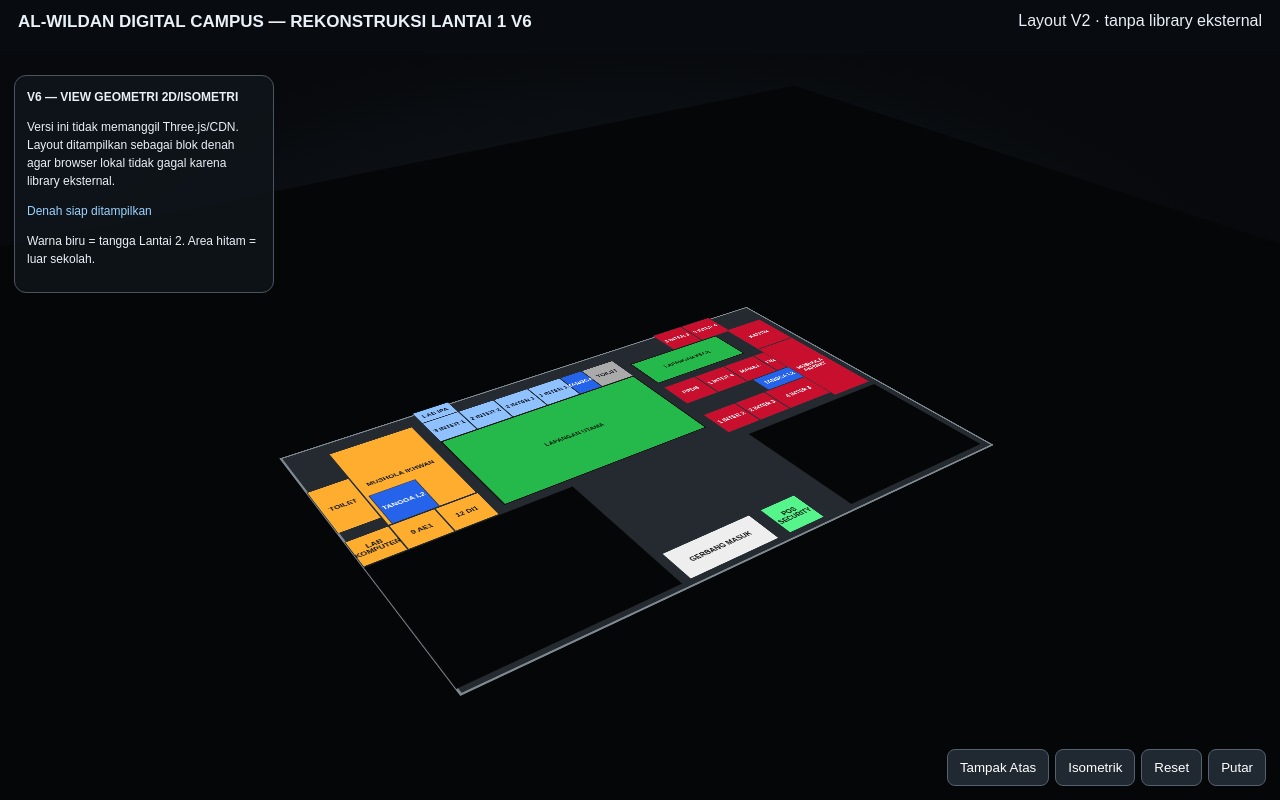
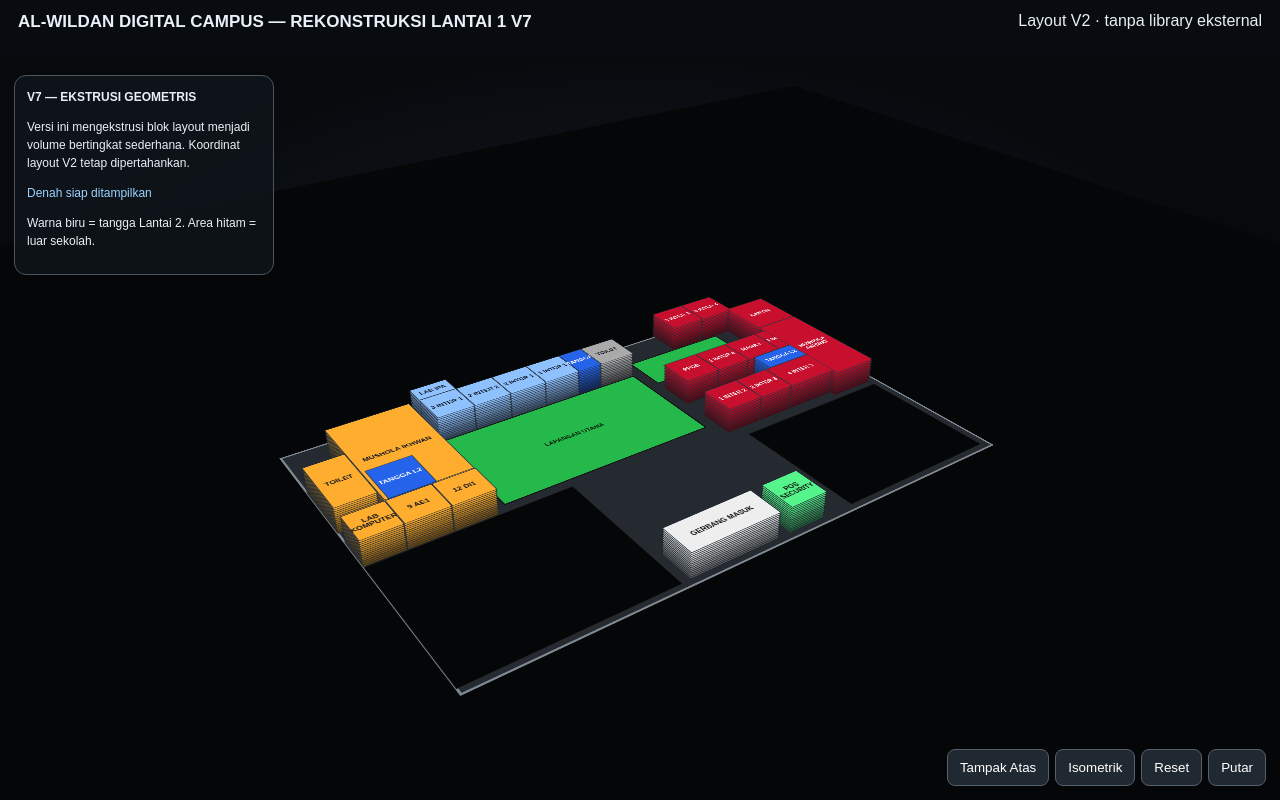
Before and after one commit to mrndr12345-sketch/al-wildan-digital-campus, a plain HTML site: page index.html in a window 1280 px wide. Drawn offline with Linux system fonts and the light colour scheme.

Commit message:
Update index.html

```diff
--- a/index.html
+++ b/index.html
@@ -11,7 +11,11 @@ h1{font-size:17px;margin:0}#stage{position:absolute;inset:55px 0 0;overflow:hidd
 .block{position:absolute;transform-style:preserve-3d;box-shadow:0 4px 10px #0008;border:1px solid #222}
 .top{position:absolute;inset:0;display:flex;align-items:center;justify-content:center;text-align:center;padding:3px;font-size:10px;font-weight:bold;color:#101820;border:1px solid #18202a;backface-visibility:hidden}
 .side{position:absolute;background:var(--side);transform-origin:top;left:0;top:100%;width:100%;height:var(--h);transform:rotateX(90deg);border:1px solid #222}
-.room{position:absolute;border:1px solid #26323b;display:flex;align-items:center;justify-content:center;text-align:center;font-size:10px;font-weight:bold;padding:2px;color:#101820}
+ .room{position:absolute;border:1px solid #26323b;display:flex;align-items:center;justify-content:center;text-align:center;font-size:10px;font-weight:bold;padding:2px;color:#101820;transform-style:preserve-3d}
+.extruded-layer{position:absolute!important;left:0;top:0;display:block!important;padding:0!important;border:1px solid #202830!important;transform-style:preserve-3d;pointer-events:none;z-index:0}
+.room.top-face{z-index:2;transform:translateZ(28px)}
+.room.top-face .label{position:relative;z-index:2}
+
 .court{background:#25b94b;color:#06220c;border:2px solid #111}
 .stair{background:#2563eb;color:white}
 #controls{position:absolute;bottom:14px;right:14px;z-index:6;display:flex;gap:6px;flex-wrap:wrap}
@@ -20,7 +24,7 @@ button{background:#202832;color:white;border:1px solid #55616d;border-radius:8px
 #status{color:#9bd3ff}
 @media(max-width:700px){#world{scale:.5}#panel{max-width:200px;font-size:10px}}
 </style></head><body>
-<header><h1>AL-WILDAN DIGITAL CAMPUS — REKONSTRUKSI LANTAI 1 V6</h1><span>Layout V2 · tanpa library eksternal</span></header>
+<header><h1>AL-WILDAN DIGITAL CAMPUS — REKONSTRUKSI LANTAI 1 V7</h1><span>Layout V2 · tanpa library eksternal</span></header>
 <div id="stage"><div id="world"><div id="site"></div>
 <!-- Outside zones -->
 <div class="outside" style="left:0;top:280px;width:282px;height:232px"></div><div class="outside" style="left:544px;top:312px;width:240px;height:199px"></div>
@@ -59,10 +63,28 @@ button{background:#202832;color:white;border:1px solid #55616d;border-radius:8px
 <div class="room" style="left:294px;top:455px;width:132px;height:56px;background:#eee;color:#111">GERBANG MASUK</div>
 <div class="room" style="left:443px;top:455px;width:56px;height:56px;background:#55f58b;color:#111">POS SECURITY</div>
 </div></div>
-<div id="panel"><b>V6 — VIEW GEOMETRI 2D/ISOMETRI</b><p>Versi ini tidak memanggil Three.js/CDN. Layout ditampilkan sebagai blok denah agar browser lokal tidak gagal karena library eksternal.</p><div id="status">Denah siap ditampilkan</div><p>Warna biru = tangga Lantai 2. Area hitam = luar sekolah.</p></div>
+<div id="panel"><b>V7 — EKSTRUSI GEOMETRIS</b><p>Versi ini mengekstrusi blok layout menjadi volume bertingkat sederhana. Koordinat layout V2 tetap dipertahankan.</p><div id="status">Denah siap ditampilkan</div><p>Warna biru = tangga Lantai 2. Area hitam = luar sekolah.</p></div>
 <div id="controls"><button id="top">Tampak Atas</button><button id="iso">Isometrik</button><button id="reset">Reset</button><button id="rotate">Putar</button></div>
 <script>
 const world=document.getElementById('world');let rot=false,timer=null;
+// Extrude room blocks: stacked darker layers below the top face, no external library.
+document.querySelectorAll('.room:not(.court)').forEach((room)=>{
+  const base=getComputedStyle(room).backgroundColor;
+  room.classList.add('top-face');
+  for(let i=1;i<=14;i++){
+    const layer=room.cloneNode(false);
+    layer.textContent='';
+    layer.className='room extruded-layer';
+    layer.style.backgroundColor=darken(base, Math.min(.78, i*.045));
+    layer.style.transform=`translateZ(${28-i*2}px)`;
+    layer.style.zIndex='1';
+    room.parentNode.insertBefore(layer,room);
+  }
+});
+function darken(rgb,factor){
+  const m=rgb.match(/\d+/g); if(!m||m.length<3)return '#333';
+  return `rgb(${Math.round(+m[0]*(1-factor))},${Math.round(+m[1]*(1-factor))},${Math.round(+m[2]*(1-factor))})`;
+}
 function setTop(){world.style.transform='rotateX(0deg) rotateZ(0deg) scale(.85)';}
 function setIso(){world.style.transform='rotateX(58deg) rotateZ(-35deg) scale(.75)';}
 document.getElementById('top').onclick=setTop;document.getElementById('iso').onclick=setIso;document.getElementById('reset').onclick=setIso;
```
